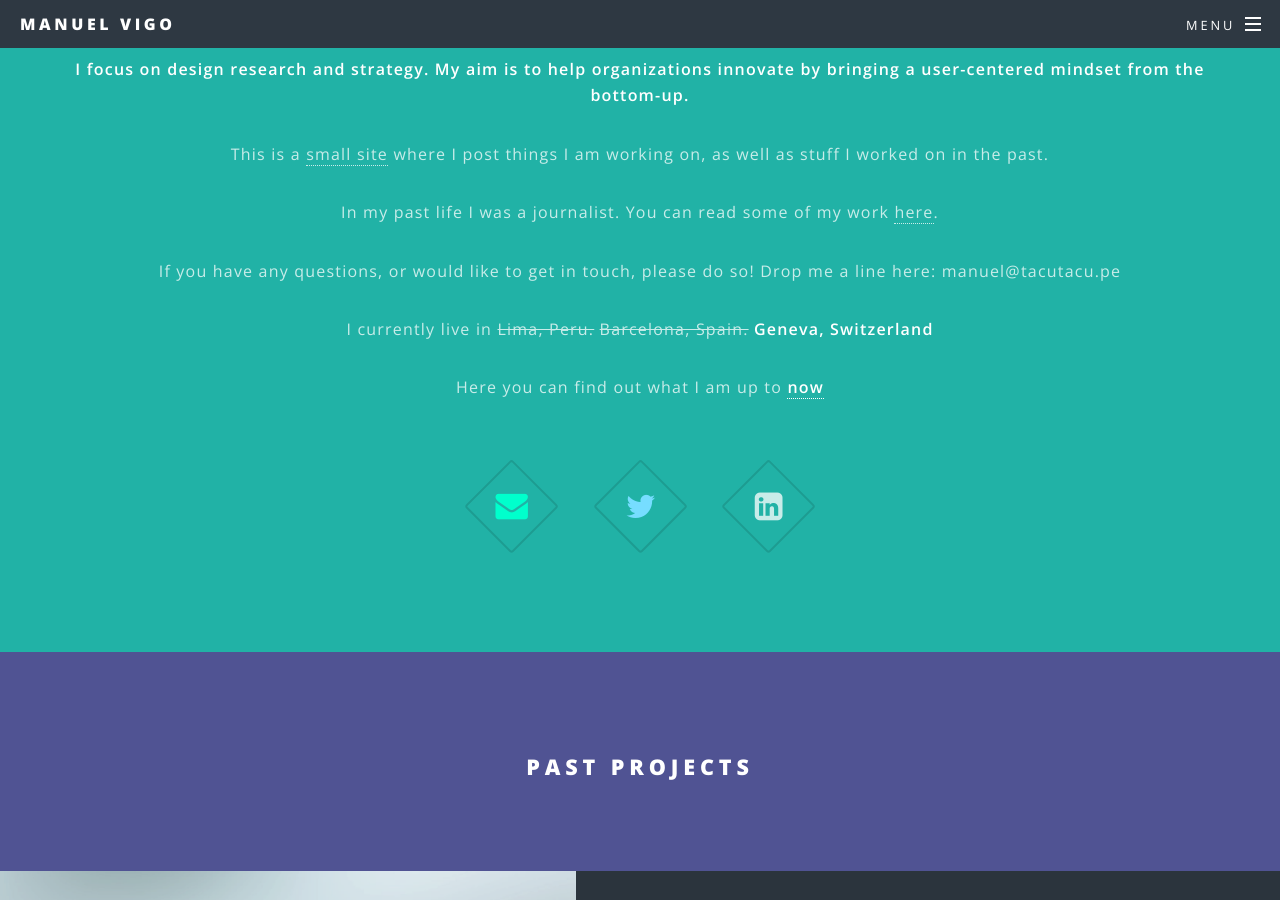
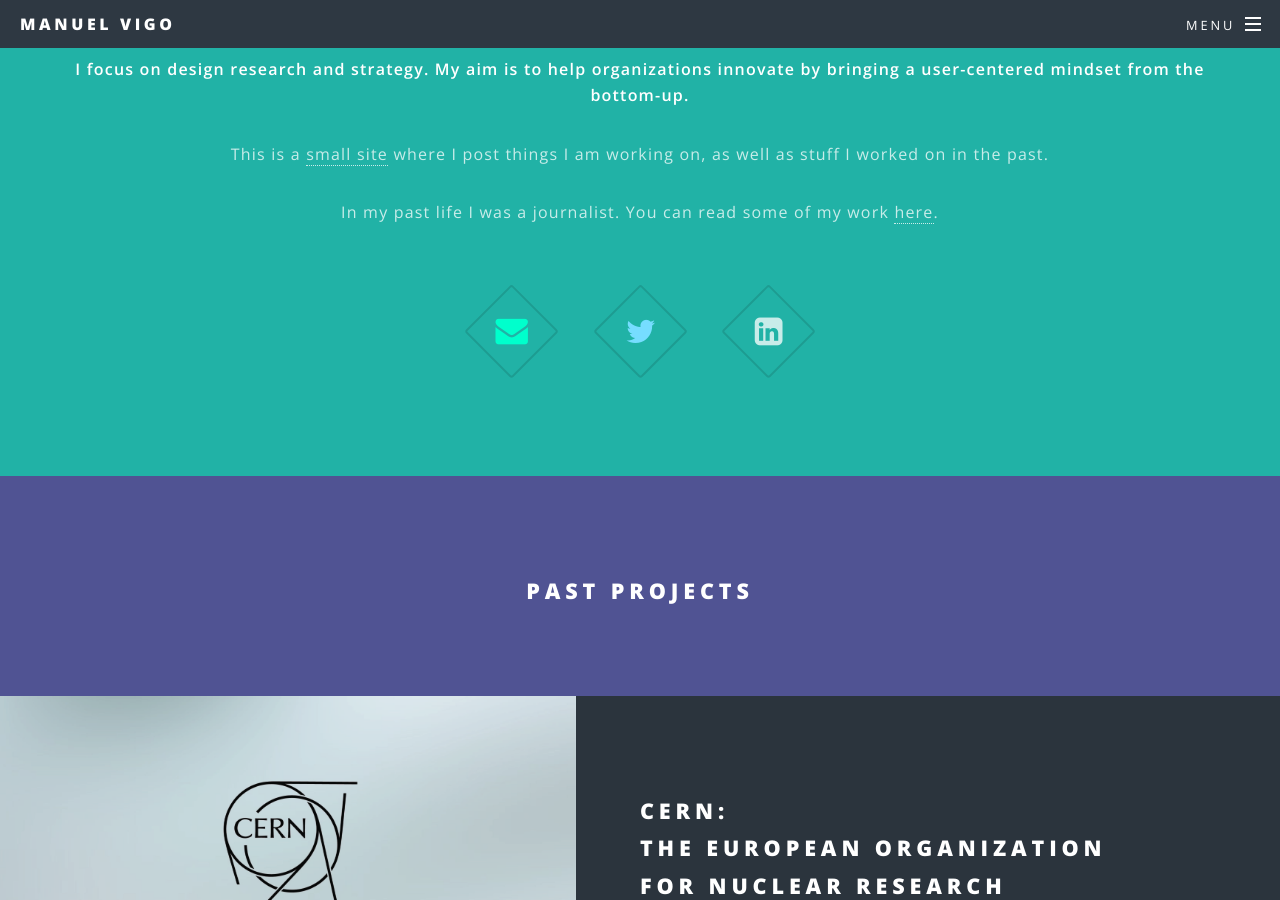
Before and after one commit to mvigo/mvigo.github.io, a Jekyll site: the page built from index.html, in a window 1280 px wide and 900 px high, scrolled down 1024 px. Built offline with Jekyll 4.4.1, drawn with Linux system fonts in a browser that asks for light colours; some of the changed text lies outside the part shown.

Commit message:
new section 2

```diff
--- a/index.html
+++ b/index.html
@@ -25,12 +25,6 @@
 
 								<p> In my past life I was a journalist. You can read some of my work <a href="https://mvigo.github.io/published.html" target="_blank">here</a>.</p>
 
-								<p> If you have any questions, or would like to get in touch, please do so! Drop me a line here: manuel@tacutacu.pe </p>
-
-								<p> I currently live in <del> Lima, Peru.</del> <del>  Barcelona, Spain.</del> <strong> Geneva, Switzerland </strong> </p>
-
-								<p> Here you can find out what I am up to <strong> <a href="https://mvigo.github.io/now.html">now</a> </strong> </p>
-
 
 							</header>
 							<ul class="icons major">
@@ -56,9 +50,6 @@
 				</div>
 			</section>
 
-
-
-
 				 <!-- Two -->
 					<section id="two" class="wrapper alt style2">
 						<section class="spotlight">
@@ -83,6 +74,21 @@
 							</div>
 						</section>
 					</section>
+
+
+
+				<section id="three" class="wrapper style2 special">
+					<div class="major">
+					<h2>Reach out</h2>
+
+								<p> If you have any questions, or would like to get in touch, please do so! Drop me a line here: manuel@tacutacu.pe </p>
+
+								<p> I currently live in <del> Lima, Peru.</del> <del>  Barcelona, Spain.</del> <strong> Geneva, Switzerland </strong> </p>
+
+								<p> What I am up to <strong> <a href="https://mvigo.github.io/now.html">now</a> </strong> </p>
+
+				</div>
+			</section>
 
 				<!-- Three
 					<section id="three" class="wrapper style3 special">
```
